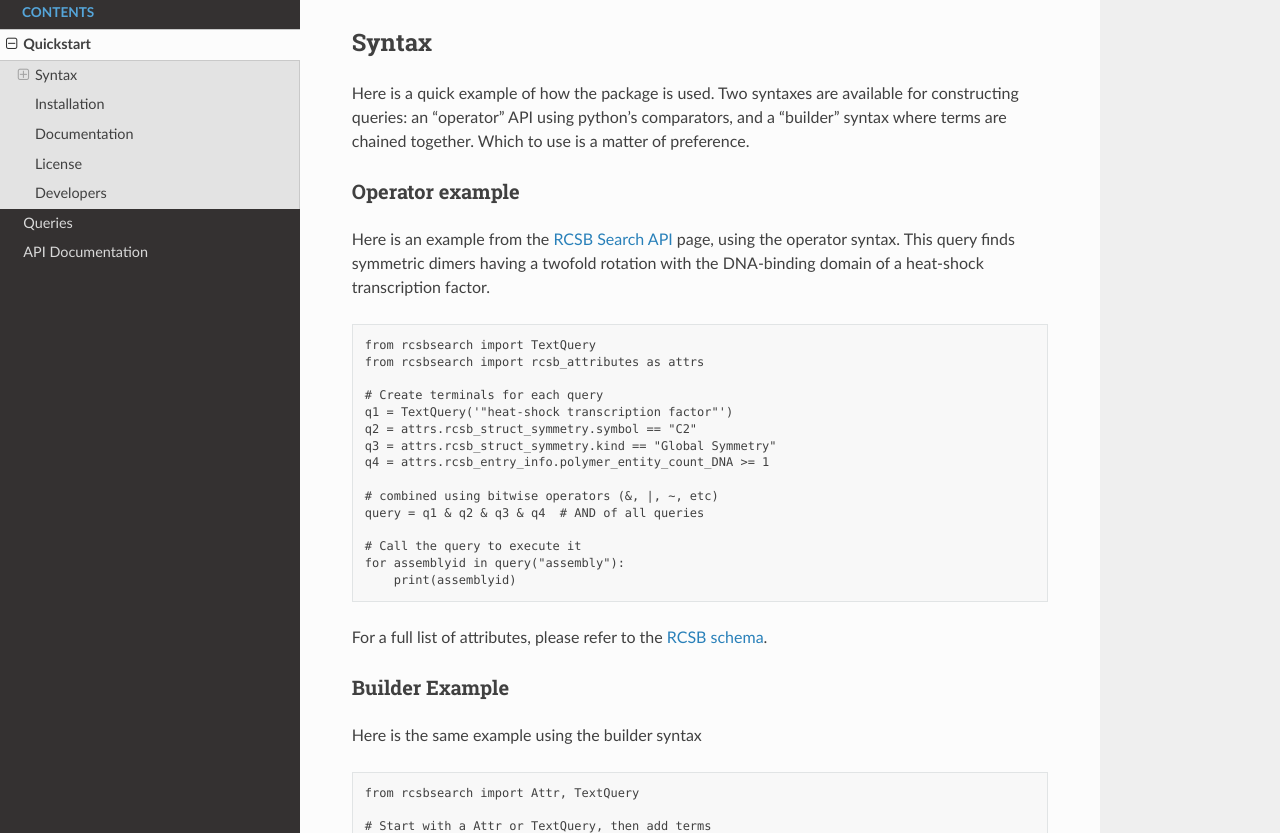
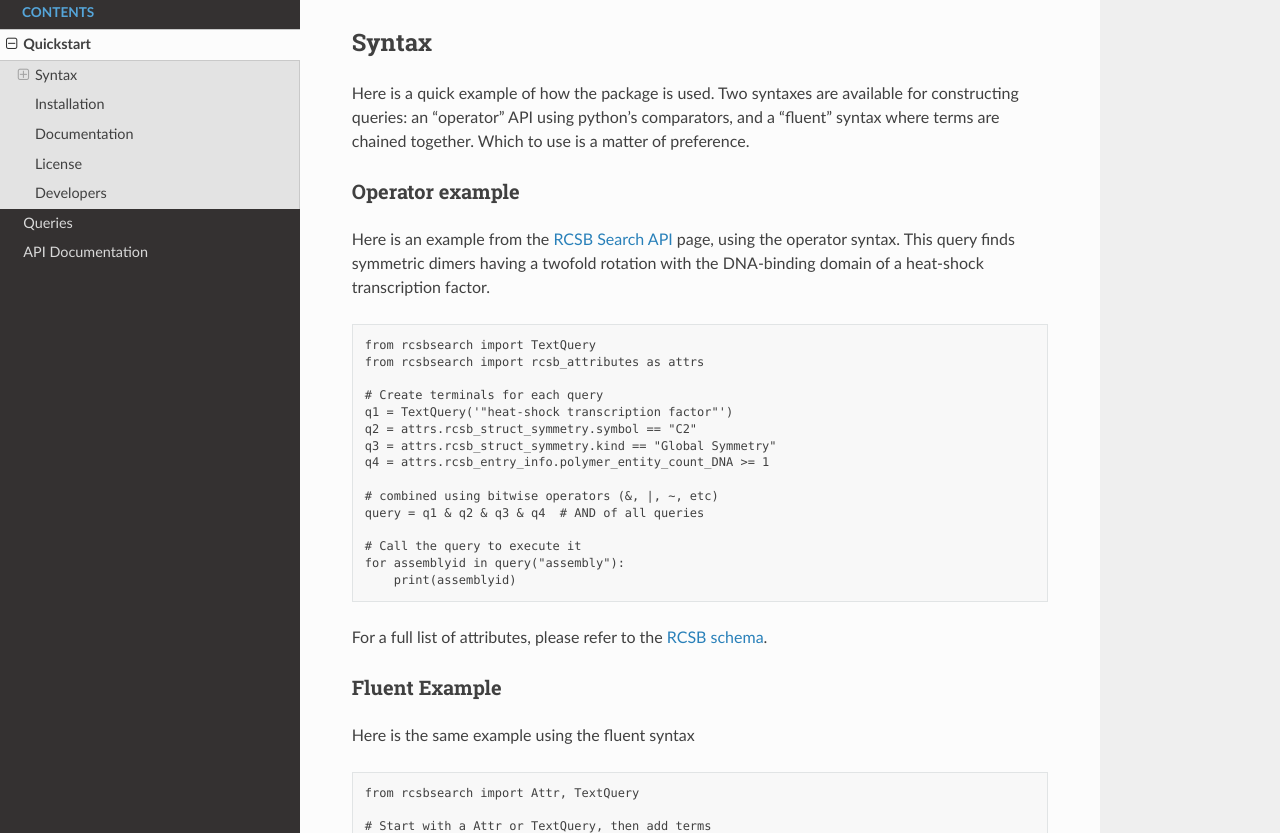
Before and after one commit to ncoish/rcsbsearch, a Sphinx documentation site: the page built from docs/quickstart.md, in a window 1280 px wide and 1400 px high. Shown: the part 134-967 px from the top of the window. Built offline with Sphinx 7.4.7 and the Read the Docs theme 2.0.0, drawn with Linux system fonts in a browser that asks for light colours.

Commit message:
Update README
- change 'builder' to 'fluent' syntax
- add support table with planned features

```diff
--- a/docs/quickstart.md
+++ b/docs/quickstart.md
@@ -3,7 +3,7 @@
 ## Syntax
 
 Here is a quick example of how the package is used. Two syntaxes are available for
-constructing queries: an "operator" API using python's comparators, and a "builder"
+constructing queries: an "operator" API using python's comparators, and a "fluent"
 syntax where terms are chained together. Which to use is a matter of preference.
 
 ### Operator example
@@ -32,9 +32,9 @@ a heat-shock transcription factor.
 For a full list of attributes, please refer to the [RCSB
 schema](http://search.rcsb.org/rcsbsearch/v1/metadata/schema).
 
-### Builder Example
+### Fluent Example
 
-Here is the same example using the builder syntax
+Here is the same example using the fluent syntax
 
     from rcsbsearch import Attr, TextQuery
 
```
Also changed, not shown: CHANGELOG.md (+1 -1 lines), README.md (+22 -4 lines), docs/queries.md (+3 -3 lines), 2 other files.
